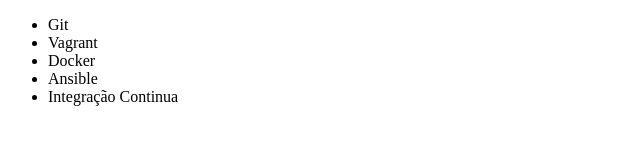
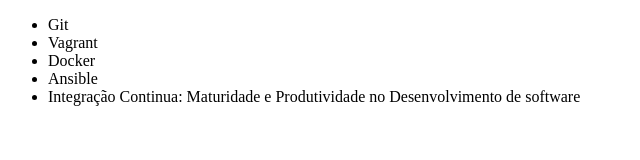
Before and after one commit to marcoavfcc01121979/gti, a plain HTML site: page index.html in a window 1280 px wide. Shown: the whole page, without its empty margins (0-640 px from the left). Drawn offline with Linux system fonts and the light colour scheme.

Commit message:
Renomeando curso de Integração contínua

```diff
--- a/index.html
+++ b/index.html
@@ -11,7 +11,7 @@
     <li>Vagrant</li>
     <li>Docker</li>
     <li>Ansible</li>
-    <li>Integração Continua</li>
+    <li>Integração Continua: Maturidade e Produtividade no Desenvolvimento de software</li>
   </ul>
 </body>
 </html>
```
